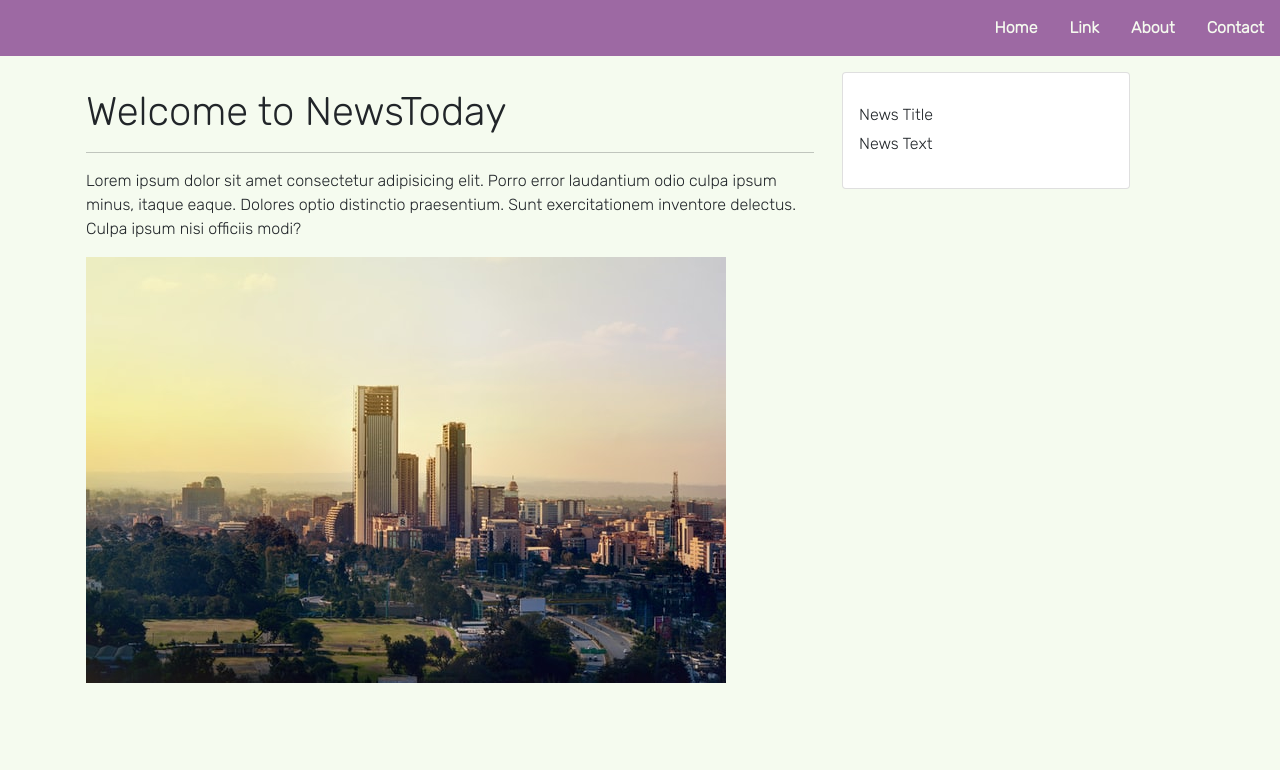
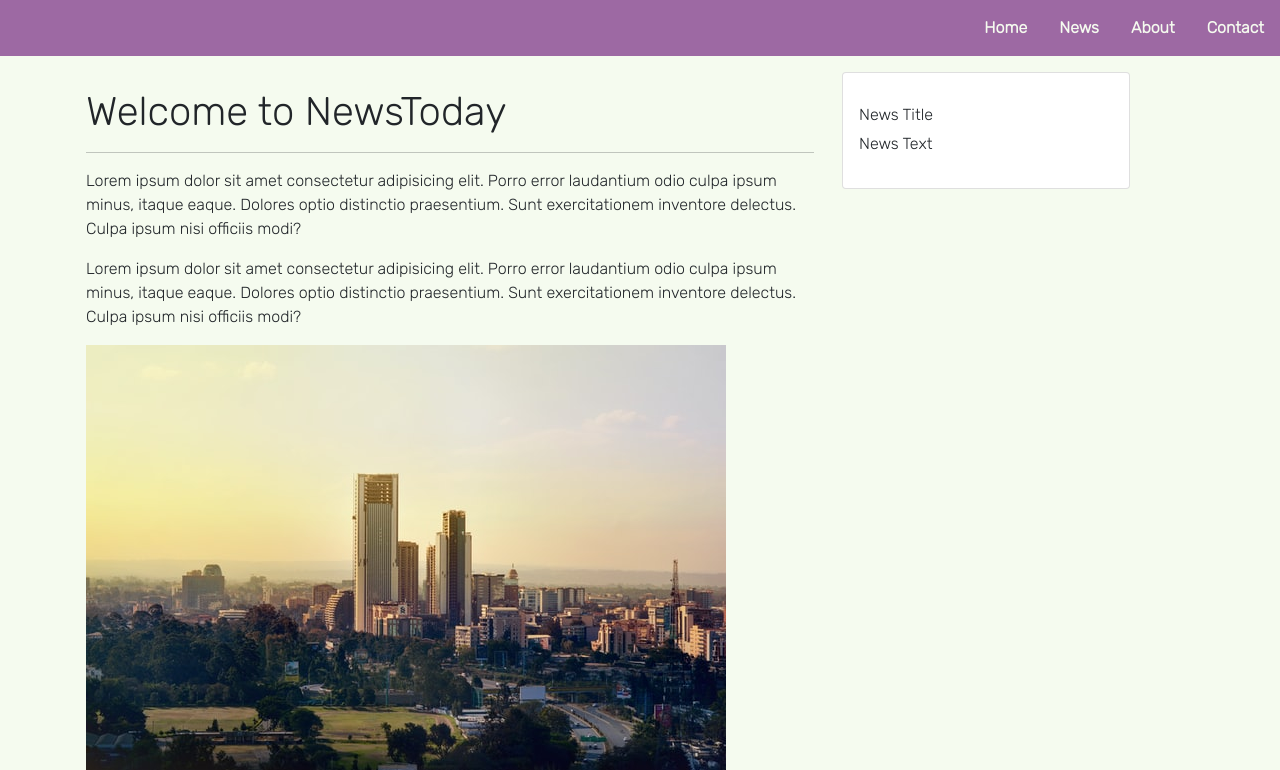
Before and after one commit to vantablanta/news_app, a Flask app: page / in a window 1280 px wide. Shown: the top 770 px of the page. Run offline with Flask 2, Linux system fonts and the light colour scheme; data that the repository does not hold is empty.

Commit message:
news page added in views

```diff
--- /dev/null
+++ b/app/templates/content.html
@@ -0,0 +1,12 @@
+
+
+
+<div class="card" style="width: 18rem;">
+    <img src="" class="card-img-top" alt="">
+    <div class="card-body">
+        <p class="card-text">
+        <h6>News Title</h6>
+        <p>News Text</p>
+        </p>
+    </div>
+</div>
--- a/app/templates/index.html
+++ b/app/templates/index.html
@@ -13,18 +13,14 @@
                 itaque eaque. Dolores optio distinctio praesentium. Sunt exercitationem inventore delectus. Culpa ipsum
                 nisi officiis modi?
             </p>
+            <p>Lorem ipsum dolor sit amet consectetur adipisicing elit. Porro error laudantium odio culpa ipsum minus,
+                itaque eaque. Dolores optio distinctio praesentium. Sunt exercitationem inventore delectus. Culpa ipsum
+                nisi officiis modi?
+            </p>
             <img src="{{url_for('static',filename='assets/nrb.jpg')}}" alt="Image of Nairobi">
         </div>
         <div class="col-md-4 mt-3">
-            <div class="card" style="width: 18rem;">
-                <img src="" class="card-img-top" alt="">
-                <div class="card-body">
-                    <p class="card-text">
-                    <h6>News Title</h6>
-                    <p>News Text</p>
-                    </p>
-                </div>
-            </div>
+            {%include 'content.html'%}
         </div>
     </div>
 
--- a/app/templates/nav.html
+++ b/app/templates/nav.html
@@ -9,7 +9,7 @@
             <a class="nav-link active rounded" href="/">Home</a>
         </li>
         <li class="nav-item">
-            <a class="nav-link rounded" href="#">Link</a>
+            <a class="nav-link rounded" href="/news">News</a>
         </li>
         <li class="nav-item">
             <a class="nav-link rounded" href="#">About</a>
--- a/app/views.py
+++ b/app/views.py
@@ -7,3 +7,8 @@ from .request import get_news
 def index():
     response = get_news()
     return render_template("index.html",data = response)
+
+@app.route("/news")
+def news():
+    response = get_news()
+    return render_template("news.html",data = response)
```
Also changed, not shown: app/templates/news.html (added, +7 -0 lines).
